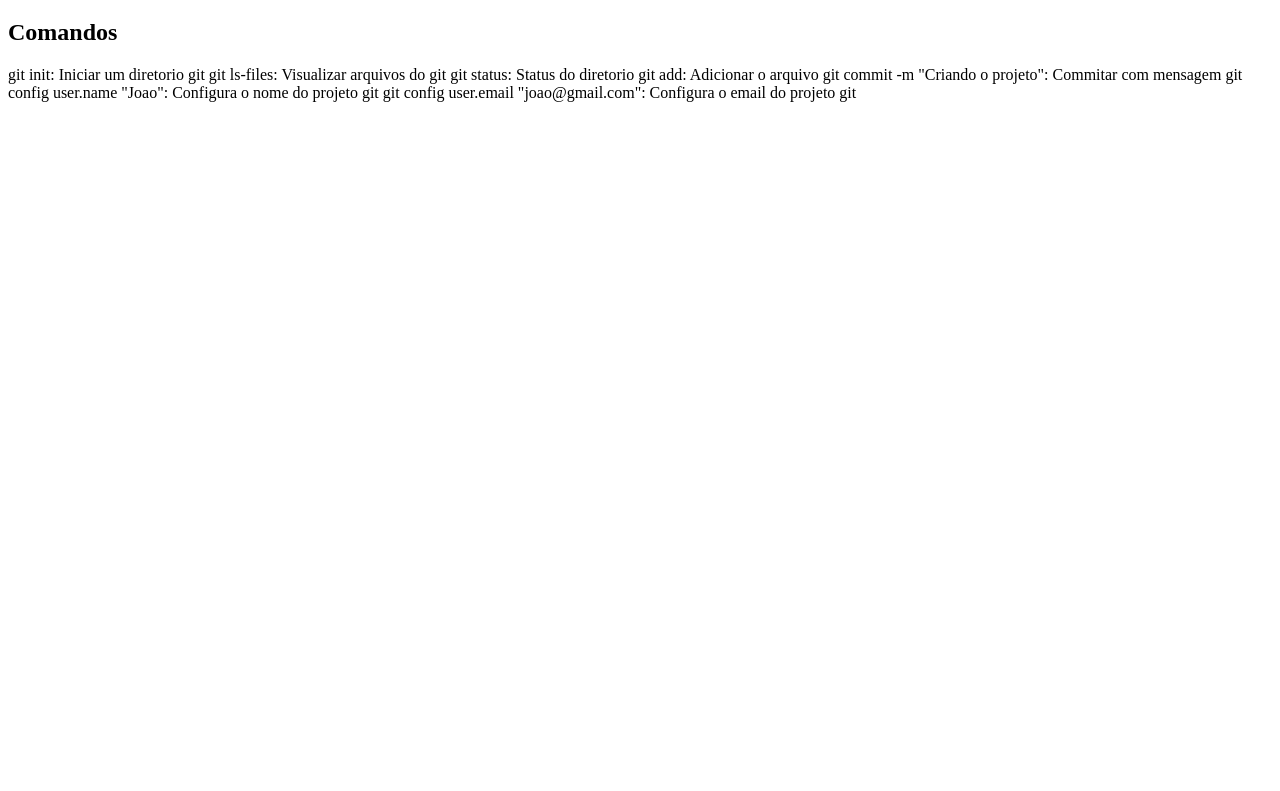
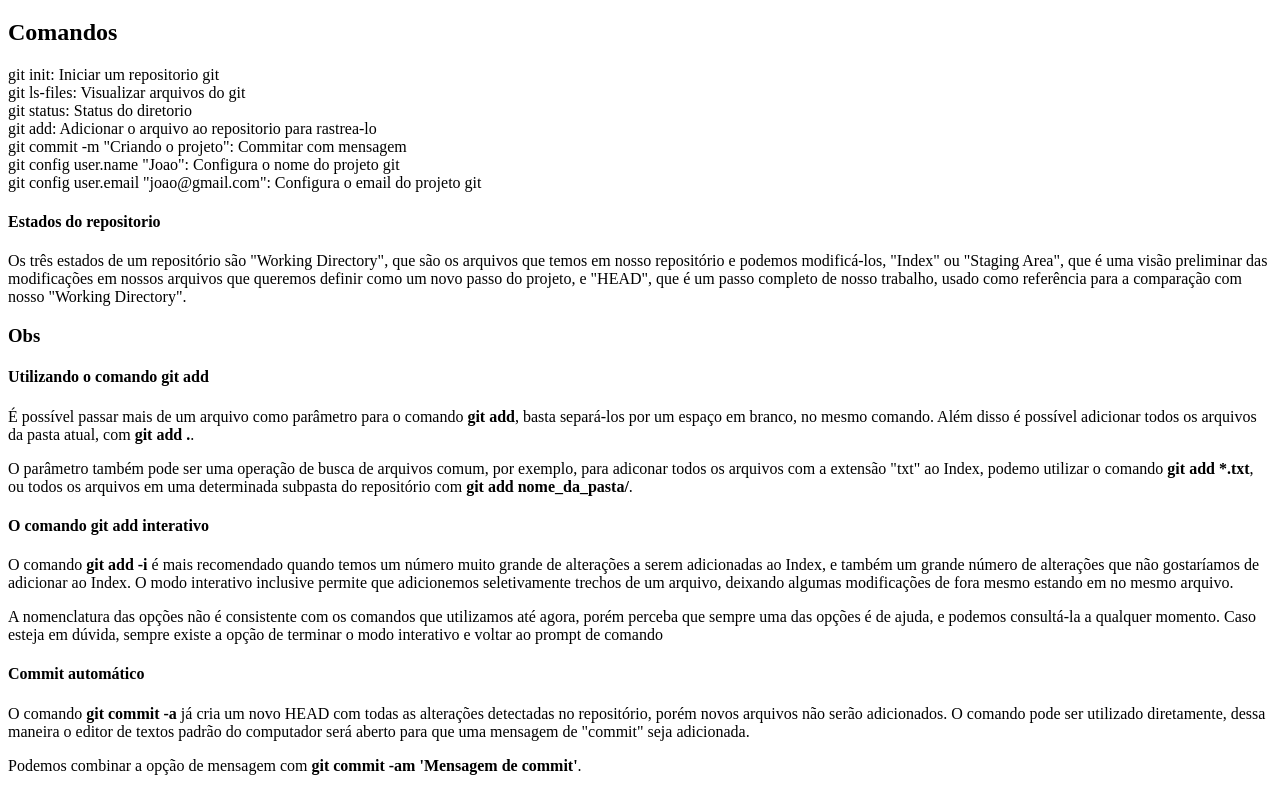
Before and after one commit to Lhuckaz/curso-git, a plain HTML site: page index.html in a window 1280 px wide. Shown: the part 61-852 px from the top of the page. Before the commit the page ends 800 px from the top, so only its background shows below. Drawn offline with Linux system fonts and the light colour scheme.

Commit message:
Criando o projeto

```diff
--- a/index.html
+++ b/index.html
@@ -8,12 +8,39 @@
 
     <h1>Git</h1>
     <h2>Comandos</h2>
-    git init: Iniciar um diretorio git
-    git ls-files: Visualizar arquivos do git
-    git status: Status do diretorio
-    git add: Adicionar o arquivo
-    git commit -m "Criando o projeto": Commitar com mensagem
-    git config user.name "Joao": Configura o nome do projeto git
-    git config user.email "joao@gmail.com": Configura o email do projeto git
+    git init: Iniciar um repositorio git<br>
+    git ls-files: Visualizar arquivos do git<br>
+    git status: Status do diretorio<br>
+    git add: Adicionar o arquivo ao repositorio para rastrea-lo<br>
+    git commit -m "Criando o projeto": Commitar com mensagem<br>
+    git config user.name "Joao": Configura o nome do projeto git<br>
+    git config user.email "joao@gmail.com": Configura o email do projeto git<br>
+
+    <h4>Estados do repositorio</h4>
+    <p>Os três estados de um repositório são "Working Directory", que são os arquivos que temos em nosso repositório e podemos modificá-los, "Index" ou "Staging Area", que é uma visão preliminar das modificações em nossos arquivos que queremos definir como um novo passo do projeto, e "HEAD", que é um passo completo de nosso trabalho, usado como referência para a comparação com nosso "Working Directory".
+    </p>
+
+    <h3>Obs</h3>
+
+    <h4>Utilizando o comando git add</h4>
+
+    <p>É possível passar mais de um arquivo como parâmetro para o comando <strong>git add</strong>, basta separá-los por um espaço em branco, no mesmo comando. Além disso é possível adicionar todos os arquivos da pasta atual, com <strong>git add .</strong>.
+    </p>
+    <p>O parâmetro também pode ser uma operação de busca de arquivos comum, por exemplo, para adiconar todos os arquivos com a extensão "txt" ao Index, podemo utilizar o comando <strong>git add *.txt</strong>, ou todos os arquivos em uma determinada subpasta do repositório com <strong>git add nome_da_pasta/</strong>.
+    </p>
+
+    <h4>O comando git add interativo</h4>
+
+    <p>O comando <strong>git add -i</strong> é mais recomendado quando temos um número muito grande de alterações a serem adicionadas ao Index, e também um grande número de alterações que não gostaríamos de adicionar ao Index. O modo interativo inclusive permite que adicionemos seletivamente trechos de um arquivo, deixando algumas modificações de fora mesmo estando em no mesmo arquivo.
+    </p>
+    <p>A nomenclatura das opções não é consistente com os comandos que utilizamos até agora, porém perceba que sempre uma das opções é de ajuda, e podemos consultá-la a qualquer momento. Caso esteja em dúvida, sempre existe a opção de terminar o modo interativo e voltar ao prompt de comando
+    </p>
+
+    <h4>Commit automático</h4>
+
+    <p>O comando <strong>git commit -a</strong> já cria um novo HEAD com todas as alterações detectadas no repositório, porém novos arquivos não serão adicionados. O comando pode ser utilizado diretamente, dessa maneira o editor de textos padrão do computador será aberto para que uma mensagem de "commit" seja adicionada.
+    </p>
+    <p>Podemos combinar a opção de mensagem com <strong>git commit -am 'Mensagem de commit'</strong>.
+    </p>
 </body>
 </html>
```
